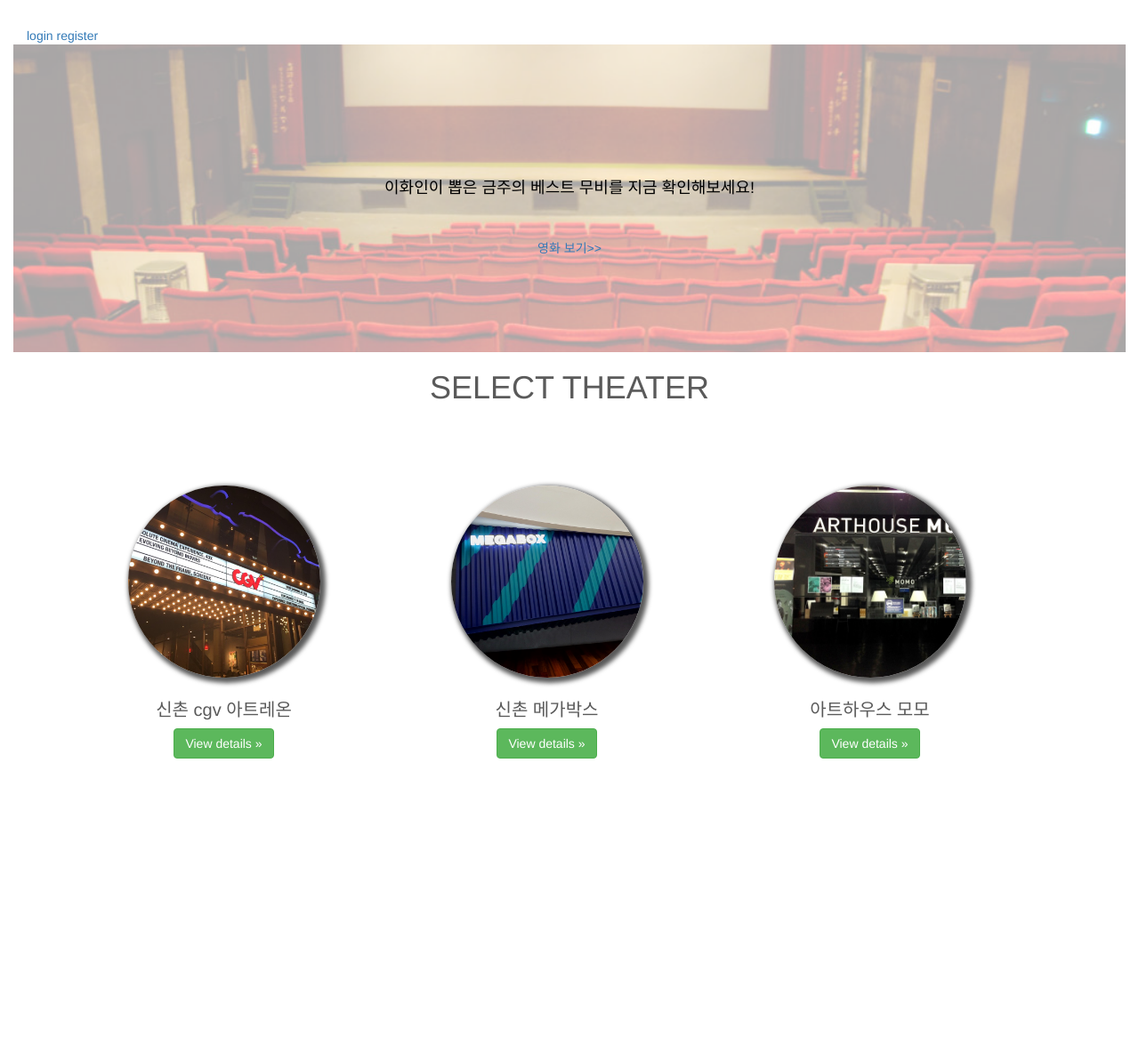
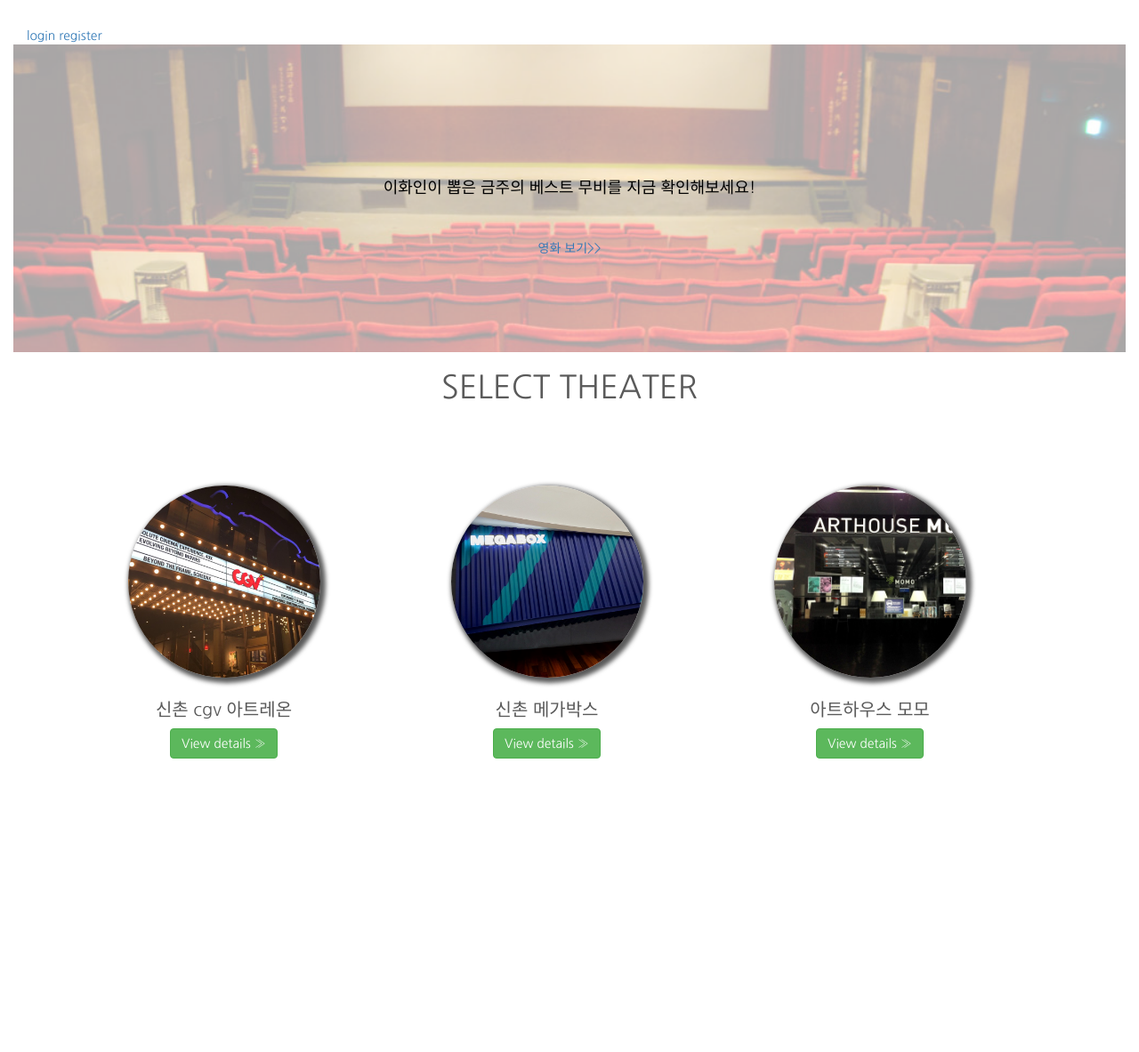
Before and after one commit to wally0813/DataBaseApplication, a PHP site: page / in a window 1280 px wide. Shown: the whole page at 89% size. Run offline with PHP 8.4, Linux system fonts and the light colour scheme; data that the repository does not hold is empty.

Commit message:
change fonts

```diff
--- a/changeinfo.php
+++ b/changeinfo.php
@@ -85,8 +85,10 @@
 	<title> changeInfo </title>
 	<link href="css/bootstrap.min.css" rel="stylesheet" crossorigin="anonymous">
 	<link href="form-validation.css" rel="stylesheet">
+	<link href="https://fonts.googleapis.com/css?family=Nanum+Gothic:400,700,800&amp;subset=korean" rel="stylesheet">
 	<style>
 		#divPosition{
+			font-family: "Nanum Gothic", sans-serif;
 			border:1px solid #F2F2F2;
 			position: absolute;
 			height: 670px;
@@ -98,6 +100,7 @@
 			background-color: #F2F2F2;
 		}
 		body{
+			font-family: "Nanum Gothic", sans-serif;
 			background-color: #F2F2F2;
 		}
 	</style>
--- a/header.php
+++ b/header.php
@@ -18,10 +18,12 @@
   <link rel="canonical" href="https://getbootstrap.com/docs/4.3/examples/carousel/">
 
   <link rel="stylesheet" href="css/bootstrap.css">
+ <link href="https://fonts.googleapis.com/css?family=Nanum+Gothic:400,700,800&amp;subset=korean" rel="stylesheet">
+  <style>
 
-  <style>
   .circle{
    /*margin-left:11.5rem;*/
+
   display:inline-block;
   text-align: center;
   width: 216px;
@@ -38,12 +40,20 @@
   object-fit: cover;
   }
 
+  .div{
+  	font-family: 'Nanum Gothic', 'sans-serif';
+  }
+
+  .b{
+  	font-family: 'Nanum Gothic', 'sans-serif';
+  }
+
   </style>
 
     <!-- Custom styles for this template -->
     <link href="carousel.css" rel="stylesheet">
 </head>
-<body style="padding-left:30px; padding-right:30px">
+<body style="padding-left:30px; padding-right:30px; font-family: 'Nanum Gothic', 'sans-serif';" >
 
 <?php
 
@@ -57,8 +67,8 @@ if(!isset($_SESSION['user_id'])){
 	}else{
 
 ?>
-  <div style="text-align:center; margin-top:-20px; margin-bottom:-10px; padding-left:150px;">
-  <b style="font-size:25px"> HELLO! <?php echo $_SESSION['user_id'] ?> </b>
+  <div style="text-align:center; margin-top:-20px; margin-bottom:-10px; padding-left:150px; font-family: 'Nanum Gothic', 'sans-serif';" >
+  <b style="font-size:25px; "> HELLO! <?php echo $_SESSION['user_id'] ?> </b>
   <div style="float:right; margin-right:-10px">
 		<button type="button" class="btn btn-sm"><a href="./mypage.php" role="button">mypage</a></button>
 		<button type="button" class="btn btn-sm"><a href="./logout.php" role="button">logout</a></button>
--- a/index.php
+++ b/index.php
@@ -39,7 +39,7 @@ include "header.php";
 </div>
 </div></div></div>
 
-<h1 style="text-align:center"> SELECT THEATER </h1>
+<h1 style="text-align:center; font-family: 'Nanum Gothic', sans-serif;"> SELECT THEATER </h1>
 <br><br><br><br>
 	<div class="row" style="padding-left: 70px; padding-bottom: 300px">
 	  <div class="col-lg-4" style="float: left; width: 30%; text-align: center;">
--- a/movie.php
+++ b/movie.php
@@ -22,13 +22,15 @@
 <html>
 <head>
 	<title> movie </title>
+	<link href="https://fonts.googleapis.com/css?family=Nanum+Gothic:400,700,800&amp;subset=korean" rel="stylesheet">
 	<style>
 		#divPosition{
+			font-family: "Nanum Gothic", sans-serif;
 			border:1px solid #F2F2F2;
 			position: absolute;
 			margin: -150px 0px 0px -200px;
 			left: 50%;
-			top: 150px;
+			top: 200px;
 			padding: 5px;
 			text-align: center;
 		}
--- a/register.php
+++ b/register.php
@@ -9,8 +9,10 @@
 	<title> register </title>
 	<link href="css/bootstrap.min.css" rel="stylesheet" crossorigin="anonymous">
 	<link href="form-validation.css" rel="stylesheet">
+	<link href="https://fonts.googleapis.com/css?family=Nanum+Gothic:400,700,800&amp;subset=korean" rel="stylesheet">
 	<style>
 		#divPosition{
+			font-family: "Nanum Gothic", sans-serif;
 			border:1px solid #F2F2F2;
 			position: absolute;
 			height: 670px;
@@ -22,6 +24,7 @@
 			background-color: #F2F2F2;
 		}
 		body{
+			font-family: "Nanum Gothic", sans-serif;
 			background-color: #F2F2F2;
 		}
 	</style>
```
Also changed, not shown: login.php (+8 -3 lines), mypage.php (+7 -3 lines).
